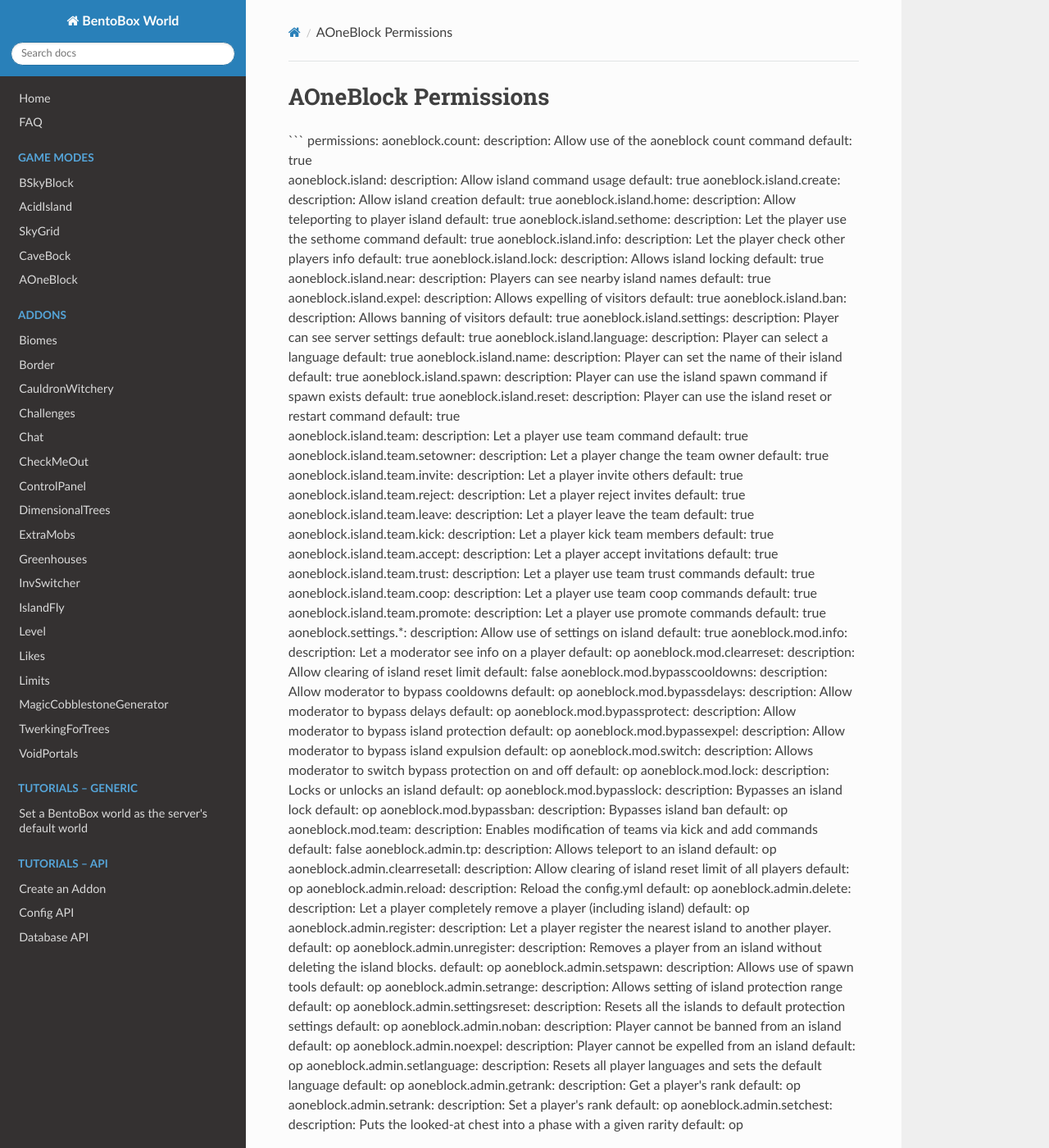
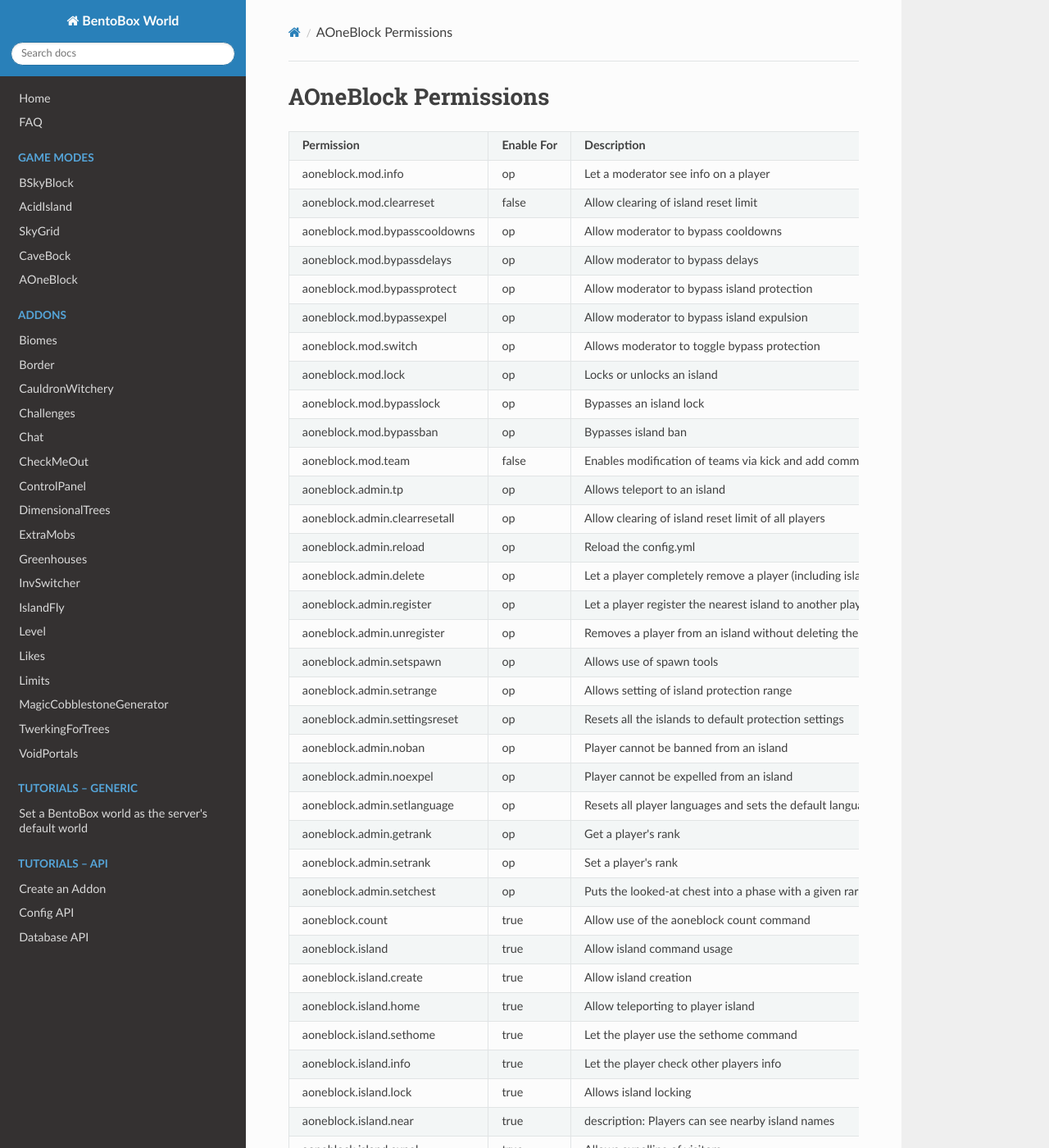
Before and after one commit to BentoBoxWorld/docs, an MkDocs documentation site: the page built from docs/gamemodes/AOneBlock/Permissions.md, in a window 1280 px wide and 1400 px high. Shown: the whole window at 82% size. Built offline with MkDocs 1.6.1, drawn with Linux system fonts in a browser that asks for light colours; nearby versions of some CDN libraries; some of the changed text lies outside the part shown.

Commit message:
Updated AOneBlock layout to match BSkyBlock layout (#2)

````diff
--- a/docs/gamemodes/AOneBlock/Permissions.md
+++ b/docs/gamemodes/AOneBlock/Permissions.md
@@ -1,162 +1,269 @@
 # AOneBlock Permissions
 
-```
-permissions:
-  aoneblock.count:
-    description: Allow use of the aoneblock count command
-    default: true
-  aoneblock.island:
-   description: Allow island command usage
-   default: true
-  aoneblock.island.create:
-    description: Allow island creation
-    default: true
-  aoneblock.island.home:
-    description: Allow teleporting to player island
-    default: true
-  aoneblock.island.sethome:
-    description: Let the player use the sethome command
-    default: true
-  aoneblock.island.info:
-    description: Let the player check other players info
-    default: true
-  aoneblock.island.lock:
-    description: Allows island locking
-    default: true
-  aoneblock.island.near:
-    description: Players can see nearby island names
-    default: true
-  aoneblock.island.expel:
-    description: Allows expelling of visitors
-    default: true
-  aoneblock.island.ban:
-    description: Allows banning of visitors
-    default: true
-  aoneblock.island.settings:
-    description: Player can see server settings
-    default: true
-  aoneblock.island.language:
-    description: Player can select a language
-    default: true
-  aoneblock.island.name:
-    description: Player can set the name of their island
-    default: true
-  aoneblock.island.spawn:
-    description: Player can use the island spawn command if spawn exists
-    default: true
-  aoneblock.island.reset:
-    description: Player can use the island reset or restart command
-    default: true
-  aoneblock.island.team:
-    description: Let a player use team command
-    default: true
-  aoneblock.island.team.setowner:
-    description: Let a player change the team owner
-    default: true
-  aoneblock.island.team.invite:
-    description: Let a player invite others
-    default: true
-  aoneblock.island.team.reject:
-    description: Let a player reject invites
-    default: true
-  aoneblock.island.team.leave:
-    description: Let a player leave the team
-    default: true
-  aoneblock.island.team.kick:
-    description: Let a player kick team members
-    default: true
-  aoneblock.island.team.accept:
-    description: Let a player accept invitations
-    default: true
-  aoneblock.island.team.trust:
-    description: Let a player use team trust commands
-    default: true
-  aoneblock.island.team.coop:
-    description: Let a player use team coop commands
-    default: true
-  aoneblock.island.team.promote:
-    description: Let a player use promote commands
-    default: true
-  aoneblock.settings.*:
-    description: Allow use of settings on island
-    default: true
-  aoneblock.mod.info:
-    description: Let a moderator see info on a player
-    default: op
-  aoneblock.mod.clearreset:
-    description: Allow clearing of island reset limit
-    default: false
-  aoneblock.mod.bypasscooldowns:
-    description: Allow moderator to bypass cooldowns
-    default: op
-  aoneblock.mod.bypassdelays:
-    description: Allow moderator to bypass delays
-    default: op
-  aoneblock.mod.bypassprotect:
-    description: Allow moderator to bypass island protection
-    default: op
-  aoneblock.mod.bypassexpel:
-    description: Allow moderator to bypass island expulsion
-    default: op
-  aoneblock.mod.switch:
-    description: Allows moderator to switch bypass protection on and off
-    default: op
-  aoneblock.mod.lock:
-    description: Locks or unlocks an island
-    default: op
-  aoneblock.mod.bypasslock:
-    description: Bypasses an island lock
-    default: op
-  aoneblock.mod.bypassban:
-    description: Bypasses island ban
-    default: op
-  aoneblock.mod.team:
-    description: Enables modification of teams via kick and add commands
-    default: false
-  aoneblock.admin.tp:
-    description: Allows teleport to an island
-    default: op
-  aoneblock.admin.clearresetall:
-    description: Allow clearing of island reset limit of all players
-    default: op
-  aoneblock.admin.reload:
-    description: Reload the config.yml
-    default: op
-  aoneblock.admin.delete:
-    description: Let a player completely remove a player (including island)
-    default: op
-  aoneblock.admin.register:
-    description: Let a player register the nearest island to another player.
-    default: op
-  aoneblock.admin.unregister:
-    description: Removes a player from an island without deleting the island blocks.
-    default: op
-  aoneblock.admin.setspawn:
-    description: Allows use of spawn tools
-    default: op
-  aoneblock.admin.setrange:
-    description: Allows setting of island protection range
-    default: op
-  aoneblock.admin.settingsreset:
-    description: Resets all the islands to default protection settings
-    default: op
-  aoneblock.admin.noban:
-    description: Player cannot be banned from an island
-    default: op
-  aoneblock.admin.noexpel:
-    description: Player cannot be expelled from an island
-    default: op
-  aoneblock.admin.setlanguage:
-    description: Resets all player languages and sets the default language
-    default: op
-  aoneblock.admin.getrank:
-    description: Get a player's rank
-    default: op
-  aoneblock.admin.setrank:
-    description: Set a player's rank
-    default: op
-  aoneblock.admin.setchest:
-    description: Puts the looked-at chest into a phase with a given rarity
-    default: op
-
- ```
+<table align='center'>
+<tr>
+  <td align='left'><b>Permission</b></td>
+  <td align='left'><b>Enable For</b></td>
+  <td align='left'><b>Description</b></td>
+</tr>
+<tr>
+  <td align='left'>aoneblock.mod.info</td>
+  <td align='left'>op</td>
+  <td align='left'>Let a moderator see info on a player</td>
+</tr>
+<tr>
+  <td align='left'>aoneblock.mod.clearreset</td>
+  <td align='left'>false</td>
+  <td align='left'>Allow clearing of island reset limit</td>
+</tr>
+<tr>
+  <td align='left'>aoneblock.mod.bypasscooldowns</td>
+  <td align='left'>op</td>
+  <td align='left'>Allow moderator to bypass cooldowns</td>
+</tr>
+<tr>
+  <td align='left'>aoneblock.mod.bypassdelays</td>
+  <td align='left'>op</td>
+  <td align='left'>Allow moderator to bypass delays</td>
+</tr>
+<tr>
+  <td align='left'>aoneblock.mod.bypassprotect</td>
+  <td align='left'>op</td>
+  <td align='left'>Allow moderator to bypass island protection</td>
+</tr>
+<tr>
+  <td align='left'>aoneblock.mod.bypassexpel</td>
+  <td align='left'>op</td>
+  <td align='left'>Allow moderator to bypass island expulsion</td>
+</tr>
+<tr>
+  <td align='left'>aoneblock.mod.switch</td>
+  <td align='left'>op</td>
+  <td align='left'>Allows moderator to toggle bypass protection</td>
+</tr>
+<tr>
+  <td align='left'>aoneblock.mod.lock</td>
+  <td align='left'>op</td>
+  <td align='left'>Locks or unlocks an island</td>
+</tr>
+<tr>
+  <td align='left'>aoneblock.mod.bypasslock</td>
+  <td align='left'>op</td>
+  <td align='left'>Bypasses an island lock</td>
+</tr>
+<tr>
+  <td align='left'>aoneblock.mod.bypassban</td>
+  <td align='left'>op</td>
+  <td align='left'>Bypasses island ban</td>
+</tr>
+<tr>
+  <td align='left'>aoneblock.mod.team</td>
+  <td align='left'>false</td>
+  <td align='left'>Enables modification of teams via kick and add commands</td>
+</tr>
+<tr>
+  <td align='left'>aoneblock.admin.tp</td>
+  <td align='left'>op</td>
+  <td align='left'>Allows teleport to an island</td>
+</tr>
+<tr>
+  <td align='left'>aoneblock.admin.clearresetall</td>
+  <td align='left'>op</td>
+  <td align='left'>Allow clearing of island reset limit of all players</td>
+</tr>
+<tr>
+  <td align='left'>aoneblock.admin.reload</td>
+  <td align='left'>op</td>
+  <td align='left'>Reload the config.yml</td>
+</tr>
+<tr>
+  <td align='left'>aoneblock.admin.delete</td>
+  <td align='left'>op</td>
+  <td align='left'>Let a player completely remove a player (including island)</td>
+</tr>
+<tr>
+  <td align='left'>aoneblock.admin.register</td>
+  <td align='left'>op</td>
+  <td align='left'>Let a player register the nearest island to another player</td>
+</tr>
+<tr>
+  <td align='left'>aoneblock.admin.unregister</td>
+  <td align='left'>op</td>
+  <td align='left'>Removes a player from an island without deleting the island blocks</td>
+</tr>
+<tr>
+  <td align='left'>aoneblock.admin.setspawn</td>
+  <td align='left'>op</td>
+  <td align='left'>Allows use of spawn tools</td>
+</tr>
+<tr>
+  <td align='left'>aoneblock.admin.setrange</td>
+  <td align='left'>op</td>
+  <td align='left'>Allows setting of island protection range</td>
+</tr>
+<tr>
+  <td align='left'>aoneblock.admin.settingsreset</td>
+  <td align='left'>op</td>
+  <td align='left'>Resets all the islands to default protection settings</td>
+</tr>
+<tr>
+  <td align='left'>aoneblock.admin.noban</td>
+  <td align='left'>op</td>
+  <td align='left'>Player cannot be banned from an island</td>
+</tr>
+<tr>
+  <td align='left'>aoneblock.admin.noexpel</td>
+  <td align='left'>op</td>
+  <td align='left'>Player cannot be expelled from an island</td>
+</tr>
+<tr>
+  <td align='left'>aoneblock.admin.setlanguage</td>
+  <td align='left'>op</td>
+  <td align='left'>Resets all player languages and sets the default language</td>
+</tr>
+<tr>
+  <td align='left'>aoneblock.admin.getrank</td>
+  <td align='left'>op</td>
+  <td align='left'>Get a player's rank</td>
+</tr>
+<tr>
+  <td align='left'>aoneblock.admin.setrank</td>
+  <td align='left'>op</td>
+  <td align='left'>Set a player's rank</td>
+</tr>
+<tr>
+  <td align='left'>aoneblock.admin.setchest</td>
+  <td align='left'>op</td>
+  <td align='left'>Puts the looked-at chest into a phase with a given rarity</td>
+</tr>
+<tr>
+  <td align='left'>aoneblock.count</td>
+  <td align='left'>true </td>
+  <td align='left'>Allow use of the aoneblock count command</td>
+</tr>
+<tr>
+  <td align='left'>aoneblock.island</td>
+  <td align='left'>true</td>
+  <td align='left'>Allow island command usage</td>
+</tr>
+<tr>
+  <td align='left'>aoneblock.island.create</td>
+  <td align='left'>true</td>
+  <td align='left'>Allow island creation</td>
+</tr>
+<tr>
+  <td align='left'>aoneblock.island.home</td>
+  <td align='left'>true</td>
+  <td align='left'>Allow teleporting to player island</td>
+</tr>
+<tr>
+  <td align='left'>aoneblock.island.sethome</td>
+  <td align='left'>true</td>
+  <td align='left'>Let the player use the sethome command</td>
+</tr>
+<tr>
+  <td align='left'>aoneblock.island.info</td>
+  <td align='left'>true</td>
+  <td align='left'>Let the player check other players info</td>
+</tr>
+<tr>
+  <td align='left'>aoneblock.island.lock</td>
+  <td align='left'>true</td>
+  <td align='left'>Allows island locking</td>
+</tr>
+<tr>
+  <td align='left'>aoneblock.island.near</td>
+  <td align='left'>true</td>
+  <td align='left'>description: Players can see nearby island names</td>
+</tr>
+<tr>
+  <td align='left'>aoneblock.island.expel</td>
+  <td align='left'>true</td>
+  <td align='left'>Allows expelling of visitors</td>
+</tr>
+<tr>
+  <td align='left'>aoneblock.island.ban</td>
+  <td align='left'>true</td>
+  <td align='left'>Allows banning of visitors</td>
+</tr>
+<tr>
+  <td align='left'>aoneblock.island.settings</td>
+  <td align='left'>true</td>
+  <td align='left'>Player can see server settings</td>
+</tr>
+<tr>
+  <td align='left'>aoneblock.island.language</td>
+  <td align='left'>true</td>
+  <td align='left'>Player can select a language</td>
+</tr>
+<tr>
+  <td align='left'>aoneblock.island.name</td>
+  <td align='left'>true</td>
+  <td align='left'>Player can set the name of their island</td>
+</tr>
+<tr>
+  <td align='left'>aoneblock.island.spawn</td>
+  <td align='left'>true</td>
+  <td align='left'>Player can use the island spawn command if spawn exists</td>
+</tr>
+<tr>
+  <td align='left'>aoneblock.island.reset</td>
+  <td align='left'>true</td>
+  <td align='left'>Player can use the island reset or restart command</td>
+</tr>
+<tr>
+  <td align='left'>aoneblock.island.team</td>
+  <td align='left'>true</td>
+  <td align='left'>Let a player use team command</td>
+</tr>
+<tr>
+  <td align='left'>aoneblock.island.team.setowner</td>
+  <td align='left'>true</td>
+  <td align='left'>Let a player change the team owner</td>
+</tr>
+<tr>
+  <td align='left'>aoneblock.island.team.invite</td>
+  <td align='left'>true</td>
+  <td align='left'>Let a player invite others</td>
+</tr>
+<tr>
+  <td align='left'>aoneblock.island.team.reject</td>
+  <td align='left'>true</td>
+  <td align='left'>Let a player reject invites</td>
+</tr>
+<tr>
+  <td align='left'>aoneblock.island.team.leave</td>
+  <td align='left'>true</td>
+  <td align='left'>Let a player leave the team</td>
+</tr>
+<tr>
+  <td align='left'>aoneblock.island.team.kick</td>
+  <td align='left'>true</td>
+  <td align='left'>Let a player kick team members</td>
+</tr>
+<tr>
+  <td align='left'>aoneblock.island.team.accept</td>
+  <td align='left'>true</td>
+  <td align='left'>Let a player accept invitations</td>
+</tr>
+<tr>
+  <td align='left'>aoneblock.island.team.trust</td>
+  <td align='left'>true</td>
+  <td align='left'>Let a player use team trust commands</td>
+</tr>
+<tr>
+  <td align='left'>aoneblock.island.team.coop</td>
+  <td align='left'>true</td>
+  <td align='left'>Let a player use team coop commands</td>
+</tr>
+<tr>
+  <td align='left'>aoneblock.island.team.promote</td>
+  <td align='left'>true</td>
+  <td align='left'>Let a player use promote commands</td>
+</tr>
+<tr>
+  <td align='left'>aoneblock.settings.*</td>
+  <td align='left'>true</td>
+  <td align='left'>Allow use of settings on island</td>
+</tr>
+</table>
````
